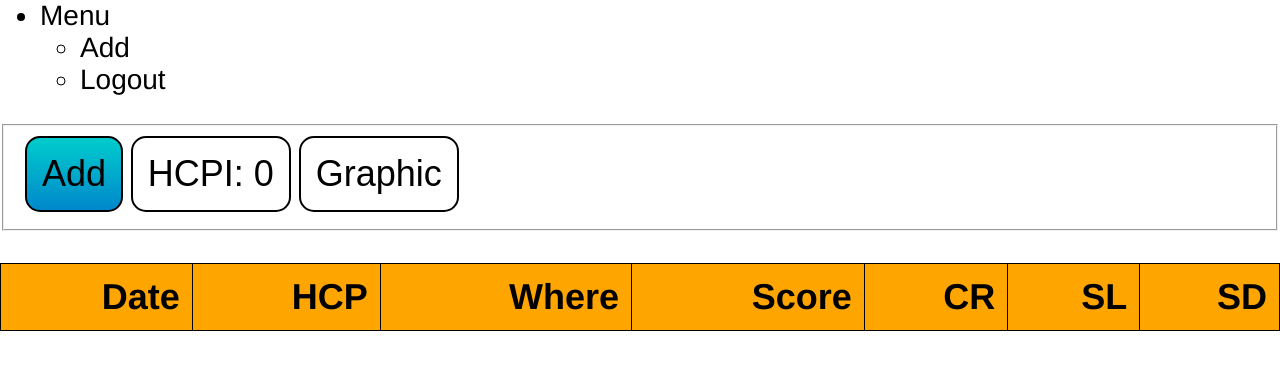
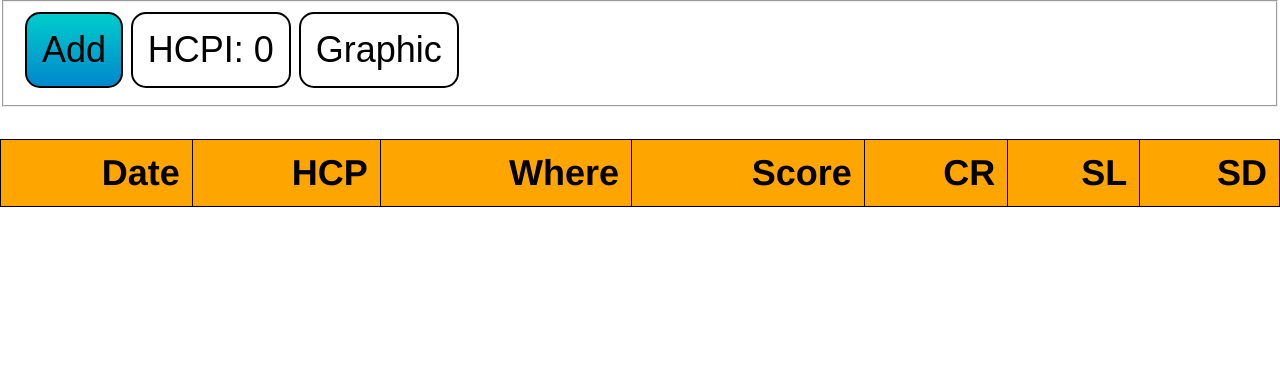
Before and after one commit to wolfmuel/hcpi, a Django app: page /hhs/ in a window 1280 px wide. Shown: the top 370 px of the page. Run offline with Django 3.2, Linux system fonts and the light colour scheme; a user stored in the database is signed in; data comes from the database, SQL or seed files in the repository; lists and menus that the app fills with data are empty.

Commit message:
removed menu

```diff
--- a/hhs/templates/hhs/index.html
+++ b/hhs/templates/hhs/index.html
@@ -1,19 +1,5 @@
 <html>
   <head>
-    <meta charset="utf-8">
-    <meta name="viewport" content="width=device-width, initial-scale=1">
-    <title>Handicap Index</title>
-    <link rel="stylesheet" href="//code.jquery.com/ui/1.13.1/themes/base/jquery-ui.css">
-    <link rel="stylesheet" href="/resources/demos/style.css">
-    <script src="https://code.jquery.com/jquery-3.6.0.js"></script>
-    <script src="https://code.jquery.com/ui/1.13.1/jquery-ui.js"></script>
-    <script>
-      $( "#menu" ).menu();
-      } );
-    </script>
-    <style>
-      .ui-menu { width: 150px; }
-    </style>
     {% load static %}
 
     <style>
@@ -42,15 +28,6 @@
     </style>
   </head>
   <body>
-    <ul id="menu">
-      <li><div>Menu</div>
-	<ul>
-	  <li><div>Add</div></li>
-	  <li><div>Logout</div></li>
-	</ul>
-      </li>
-    </ul>
-
     <fieldset class="buttons">
         <button type="submit"  onclick="window.location.href='/hhs/add';">Add</button>
         <button onclick="window.location.href='/hhs/';"> {{ HCPI }} </button>
```
Lines whose indentation alone changed are shown as unchanged.
